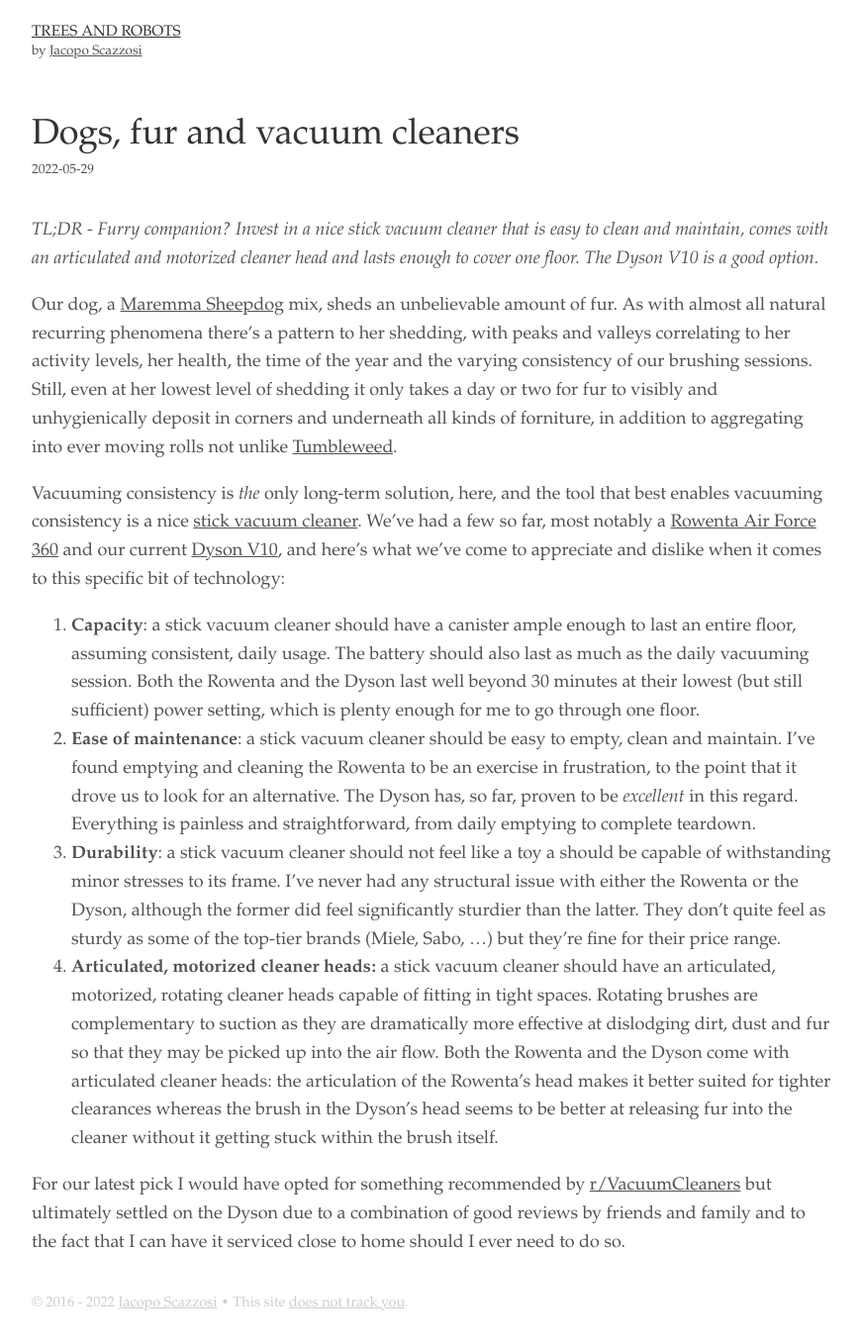
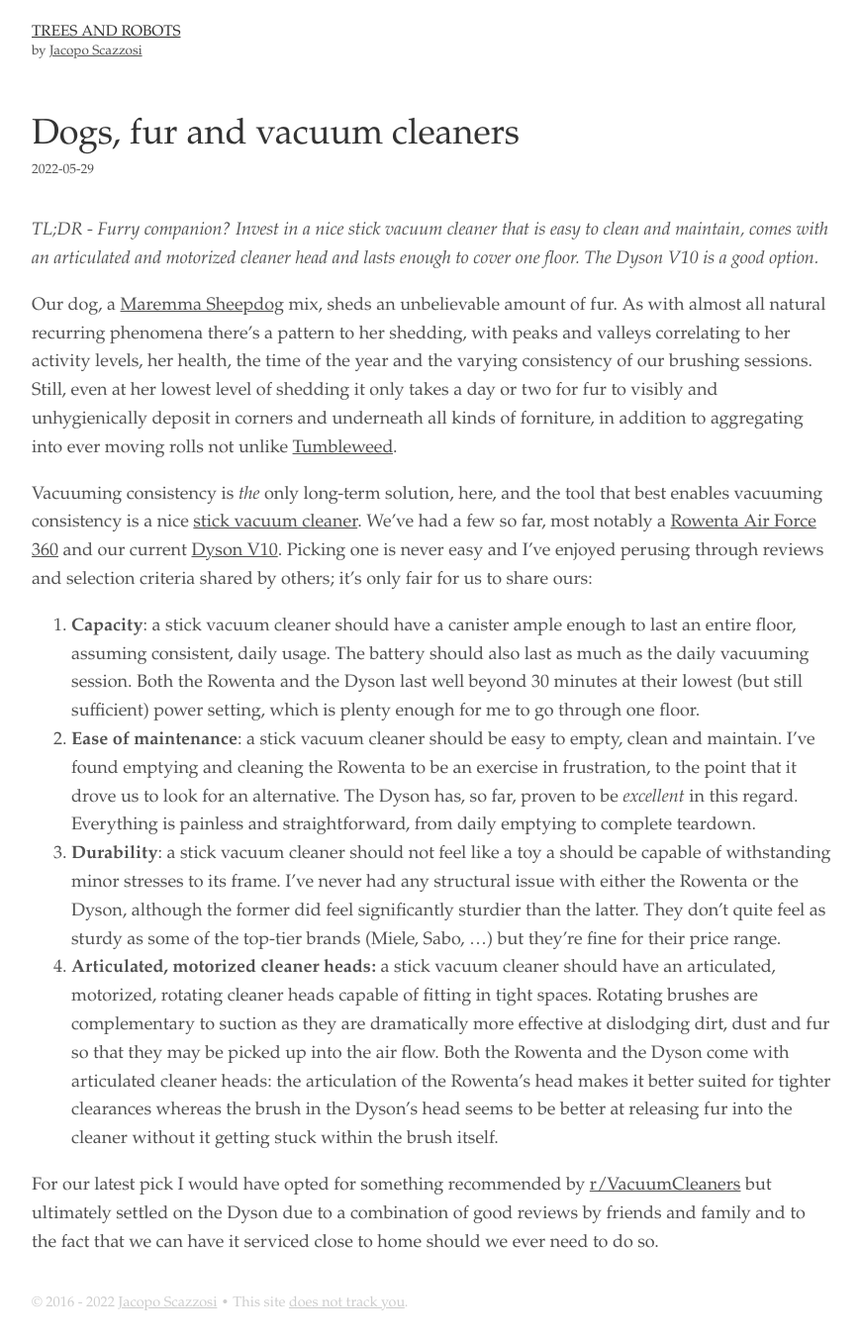
Before and after one commit to jacoscaz/treesandrobots.github.io, a Jekyll site: the page built from _posts/2022-05-29-dogs-fur-vacuum-cleaners.md, in a window 1280 px wide. Shown: the whole page at 99% size, without its empty margins (203-1073 px from the left). Built offline with Jekyll 4.4.1, drawn with Linux system fonts in a browser that asks for light colours.

Commit message:
rephrases a couple of sentences

```diff
--- a/_posts/2022-05-29-dogs-fur-vacuum-cleaners.md
+++ b/_posts/2022-05-29-dogs-fur-vacuum-cleaners.md
@@ -19,8 +19,9 @@
 Vacuuming consistency is *the* only long-term solution, here, and the tool that
 best enables vacuuming consistency is a nice [stick vacuum cleaner][2]. We've
 had a few so far, most notably a [Rowenta Air Force 360][4] and our current
-[Dyson V10][3], and here's what we've come to appreciate and dislike when it
-comes to this specific bit of technology:
+[Dyson V10][3]. Picking one is never easy and I've enjoyed perusing through
+reviews and selection criteria shared by others; it's only fair for us to share
+ours:
 
 1. **Capacity**: a stick vacuum cleaner should have a canister ample enough to
    last an entire floor, assuming consistent, daily usage. The battery should
@@ -51,8 +52,8 @@
 
 For our latest pick I would have opted for something recommended by
 [r/VacuumCleaners][5] but ultimately settled on the Dyson due to a combination
-of good reviews by friends and family and to the fact that I can have it
-serviced close to home should I ever need to do so.
+of good reviews by friends and family and to the fact that we can have it
+serviced close to home should we ever need to do so.
 
 [0]: https://en.wikipedia.org/wiki/Maremma_Sheepdog
 [1]: https://en.wikipedia.org/wiki/Tumbleweed
```
